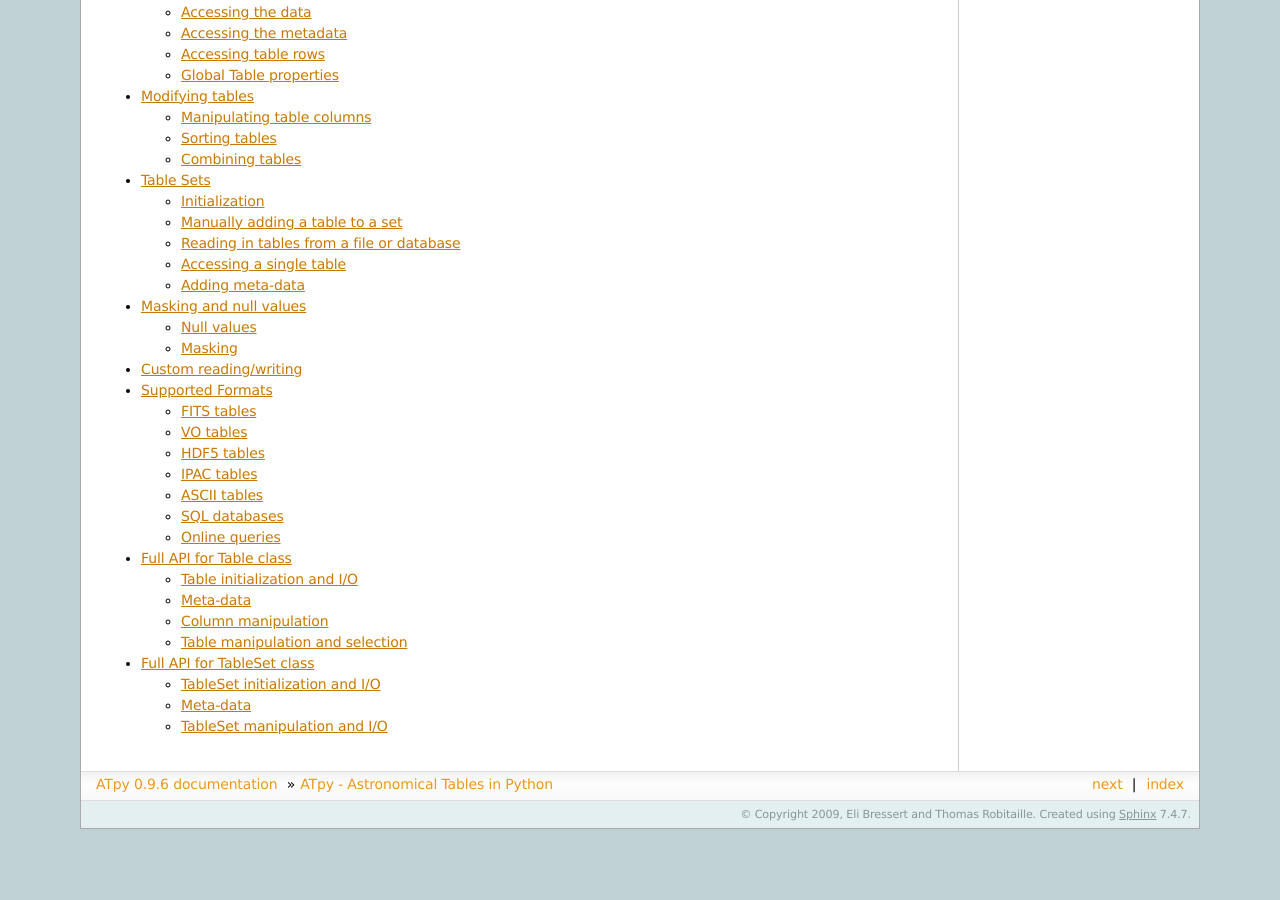
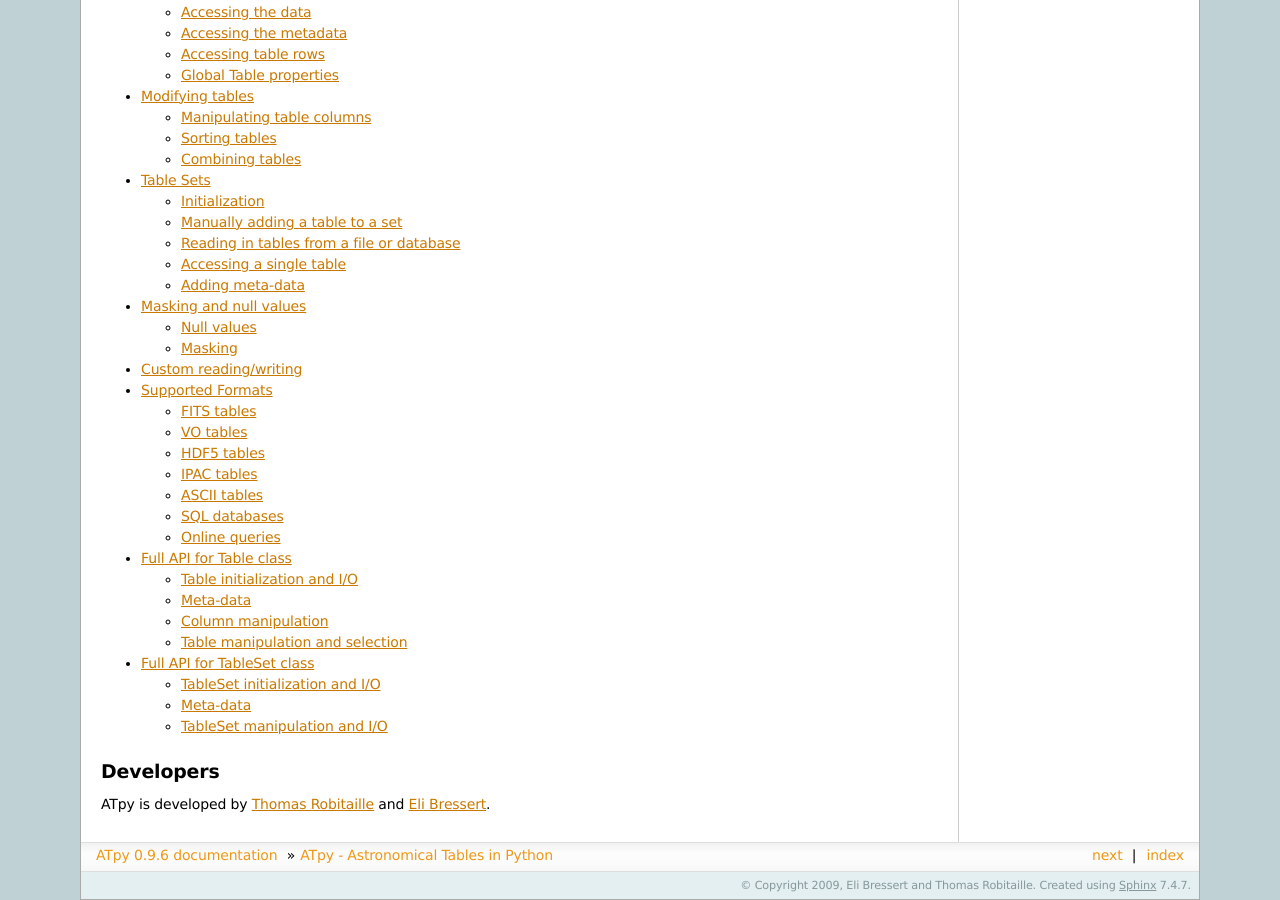
Before and after one commit to atpy/atpy, a Sphinx documentation site: the page built from docs/index.rst, in a window 1280 px wide and 900 px high, scrolled down 1143 px. Built offline with Sphinx 7.4.7, drawn with Linux system fonts in a browser that asks for light colours; before the commit the page ends 1972 px from its top, so only the background shows below that.

Commit message:
Added developer names

```diff
--- a/docs/index.rst
+++ b/docs/index.rst
@@ -75,3 +75,8 @@ Documentation
   formats.rst
   api_table.rst
   api_tableset.rst
+
+Developers
+----------
+
+ATpy is developed by `Thomas Robitaille <http://www.mpia-hd.mpg.de/~robitaille/>`_ and `Eli Bressert <http://astrobiased.com>`_.
```
